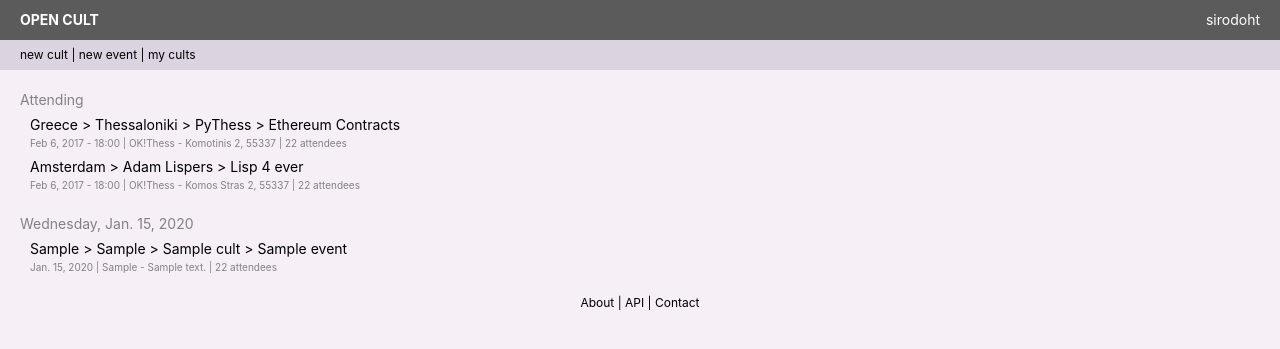
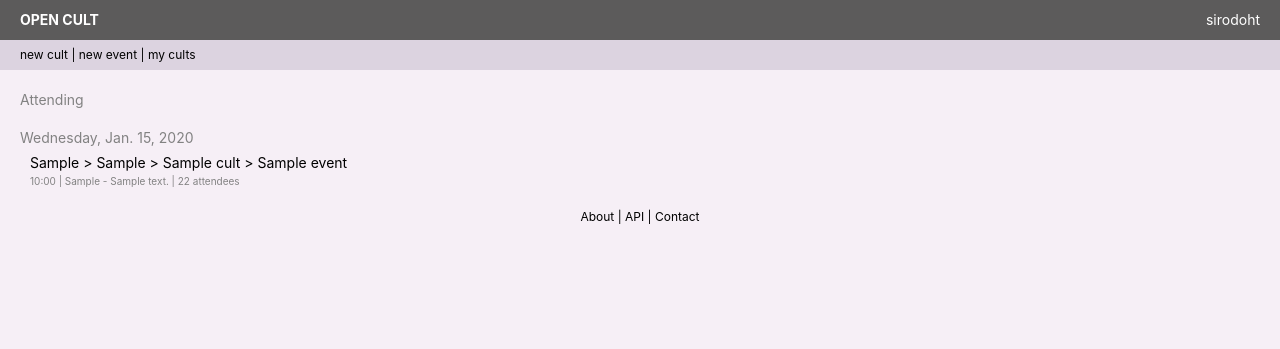
Before and after one commit to sirodoht/opencult.com, a Django app: page / in a window 1280 px wide. Shown: the top 349 px of the page. Run offline with Django 3.2, Linux system fonts and the light colour scheme; tables that the repository leaves empty hold one stand-in row (values such as "Sample post").

Commit message:
make attending events on index template dynamic

```diff
--- a/main/templates/main/index.html
+++ b/main/templates/main/index.html
@@ -13,27 +13,25 @@
 
         <div class="home-label">Attending</div>
 
-        <div class="home-event">
-            <a href="#" class="item-event-title">Greece > Thessaloniki > PyThess > Ethereum Contracts</a>
-            <div class="item-event-subtext">
-                <a href="#" class="item-event-subtext-link">Feb 6, 2017 - 18:00</a>
-                | OK!Thess -
-                <a href="#" class="item-event-subtext-link">Komotinis 2, 55337</a>
-                | <a href="#attendees" class="item-event-subtext-link">22 attendees</a>
+        {% for event in attending_events_list %}
+            <div class="home-event">
+                <div class="item-event-title">
+                    {% if event.cult.country %}
+                        {{ event.cult.country }} >
+                    {% endif %}
+                    <a href="#">{{ event.cult.city }}</a> >
+                    <a href="{% url 'main:cult' event.cult.slug %}">{{ event.cult.name }}</a> >
+                    <a href="{% url 'main:event' event.cult.slug event.slug %}">{{ event.title }}</a></div>
+                <div class="item-event-subtext">
+                    <a href="{% url 'main:event' event.cult.slug event.slug %}" class="item-event-subtext-link">{{ event.date|date:"l, N j, Y" }} - {{ event.time|time:"H:i" }}</a>
+                    | {{ event.venue }} -
+                    <a href="{{ event.maps_url }}" class="item-event-subtext-link">{{ event.address }}</a>
+                    | <a href="{% url 'main:event' event.cult.slug event.slug %}#attendees" class="item-event-subtext-link">22 attendees</a>
+                </div>
             </div>
-        </div>
-        <div class="home-event">
-            <a href="#" class="item-event-title">Amsterdam > Adam Lispers > Lisp 4 ever</a>
-            <div class="item-event-subtext">
-                <a href="#" class="item-event-subtext-link">Feb 6, 2017 - 18:00</a>
-                | OK!Thess -
-                <a href="#" class="item-event-subtext-link">Komos Stras 2, 55337</a>
-                | <a href="#attendees" class="item-event-subtext-link">22 attendees</a>
-            </div>
-        </div>
+        {% endfor %}
 
         {% regroup events_list by date as events_by_date %}
-
         {% for date in events_by_date %}
             <div class="home-label">{{ date.grouper|date:"l, N j, Y" }}</div>
 
@@ -47,10 +45,10 @@
                         <a href="{% url 'main:cult' event.cult.slug %}">{{ event.cult.name }}</a> >
                         <a href="{% url 'main:event' event.cult.slug event.slug %}">{{ event.title }}</a></div>
                     <div class="item-event-subtext">
-                        <a href="#" class="item-event-subtext-link">{{ event.date }}</a>
+                        <a href="{% url 'main:event' event.cult.slug event.slug %}" class="item-event-subtext-link">{{ event.time|time:"H:i" }}</a>
                         | {{ event.venue }} -
                         <a href="{{ event.maps_url }}" class="item-event-subtext-link">{{ event.address }}</a>
-                        | <a href="#attendees" class="item-event-subtext-link">22 attendees</a>
+                        | <a href="{% url 'main:event' event.cult.slug event.slug %}#attendees" class="item-event-subtext-link">22 attendees</a>
                     </div>
                 </div>
             {% endfor %}
--- a/main/views.py
+++ b/main/views.py
@@ -20,8 +20,10 @@ from .models import Cult, Event, Membership
 
 def index(request):
     events_list = Event.objects.order_by('-date')
+    attending_events_list = Event.objects.filter(attendees__username=request.user.username).order_by('-date', 'time')
     return render(request, 'main/index.html', {
         'events_list': events_list,
+        'attending_events_list': attending_events_list,
     })
 
 
```
